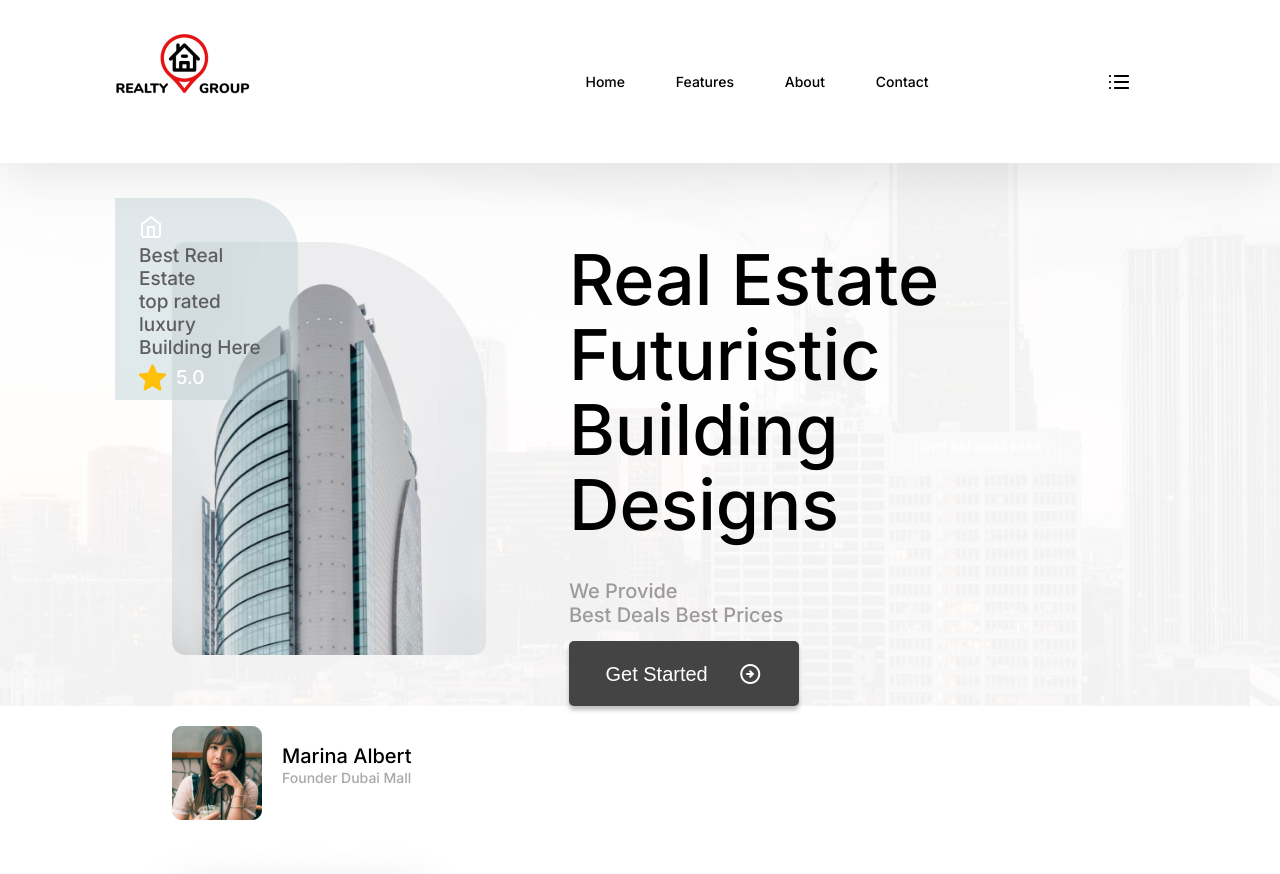
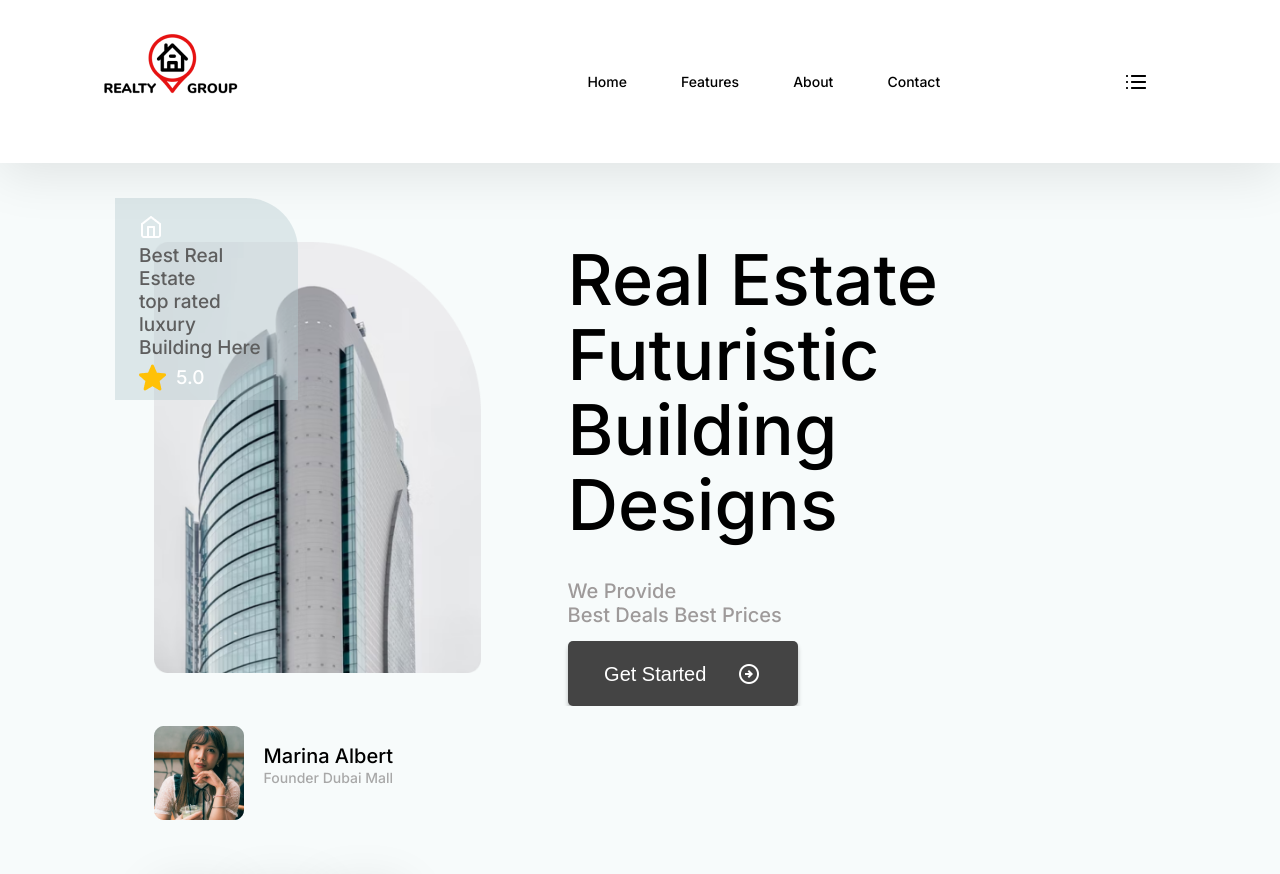
Before and after one commit to MotazPH/motaz-personal, a plain HTML site: page real-estate/real-estate.html in a window 1280 px wide. Shown: the top 874 px of the page. Drawn offline with nearby package versions, Linux system fonts and the light colour scheme.

Commit message:
padding fixing 1

```diff
--- a/real-estate/styles/header.css
+++ b/real-estate/styles/header.css
@@ -11,8 +11,8 @@
     display: flex;
     justify-content: space-between;
     height: 100%;
-    padding-left: 89px;
-    padding-right: 148px;
+    padding-left: 6%;
+    padding-right: 10.2%;
 }
 
 .header-container > .logo {
--- a/real-estate/styles/marina-below.css
+++ b/real-estate/styles/marina-below.css
@@ -1,10 +1,11 @@
 .marina-container {
     display: flex;
     padding-top:20px;
-    padding-left: 172px;
-    padding-bottom: 57px;
+    padding-left: 12%;
+    padding-bottom: 182px;
     gap: 20px;
     position: relative;
+    background-color: #F7FBFB;
 }
 
 .marina-container > .name-job {
@@ -28,7 +29,7 @@
 .marina-container > .under-marina {
     position: absolute;
     width: 75%;
-    left: 176px;
+    left: 12%;
     top: 171px;
 }
 
--- a/real-estate/styles/our-popular-section.css
+++ b/real-estate/styles/our-popular-section.css
@@ -1,7 +1,7 @@
 .our-popular-section {
     display: flex;
     justify-content: space-between;
-    padding: 398px 222px 216px 178px;
+    padding: 270px 222px 216px 178px;
 }
 
 .our-popular-section > div{
--- a/real-estate/styles/real-estate-section.css
+++ b/real-estate/styles/real-estate-section.css
@@ -1,10 +1,10 @@
 .real-estate-section {
     display: flex;
     padding-top:242px;
-    padding-left: 172px;
-    padding-right: 185px;
+    padding-left: 12%;
+    padding-right: 12.8%;
     position: relative;
-    background-image: url(../images/Rectangle-top.png);
+    background-color: #F7FBFB;
 
 }
 
```
